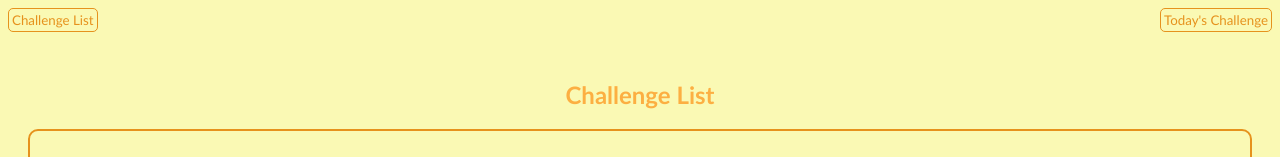
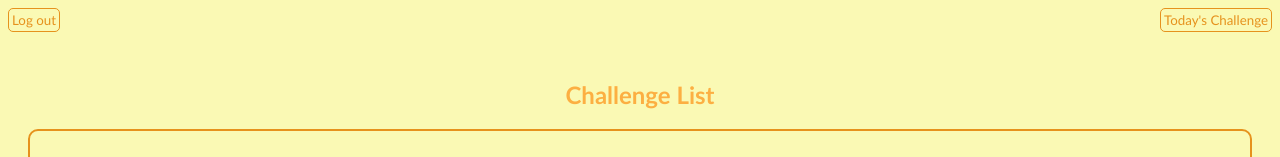
Before and after one commit to kaitlynnchan/nwHacks-2025, a React (Vite) app in the folder frontend/Connect Quest/: page /challenges in a window 1280 px wide. Shown: the top 157 px of the page. Built offline with nearby package versions, Linux system fonts and the light colour scheme.

Commit message:
lil button changes

```diff
--- a/frontend/Connect Quest/src/Components/ButtonHeader.jsx
+++ b/frontend/Connect Quest/src/Components/ButtonHeader.jsx
@@ -1,7 +1,8 @@
-import { useNavigate } from "react-router-dom";
+import { useNavigate, useLocation } from "react-router-dom";
 
 export default function ButtonHeader() {
     const navigate = useNavigate();
+    const location = useLocation();
 
     const handleChallengeClick = () => {
       navigate("/daily");
@@ -9,11 +10,50 @@ export default function ButtonHeader() {
 
     const handleListClick = () => {
         navigate("/challenges");
-      };
+    };
+
+    const handleHomeClick = () => {
+        navigate("/");
+    };
+
     return(
         <div id = "headerButtons">
-            <button className = "headerbutton" onClick= {handleListClick}>Challenge List</button>
-            <button className = "headerbutton" onClick= {handleChallengeClick}>Today's Challenge</button>
+          {location.pathname === "/daily" ? (
+            // Show only "Challenge List" button on /daily
+            <button
+              className="headerbutton"
+              onClick={handleListClick}
+            >
+              Challenge List
+            </button>
+          ) : (
+              <>
+                {/* Conditional first button */}
+                {location.pathname === "/challenges" ? (
+                  <button
+                    className="headerbutton"
+                    onClick={handleHomeClick}
+                  >
+                    Log out
+                  </button>
+                ) : (
+                  <button
+                    className="headerbutton"
+                    onClick={handleListClick}
+                  >
+                    Challenge List
+                  </button>
+                )}
+
+                {/* Static second button */}
+                  <button
+                    className="headerbutton"
+                    onClick={handleChallengeClick}
+                  >
+                    Today's Challenge
+                  </button>
+                </>
+            )}
         </div>
     )
 }
```
